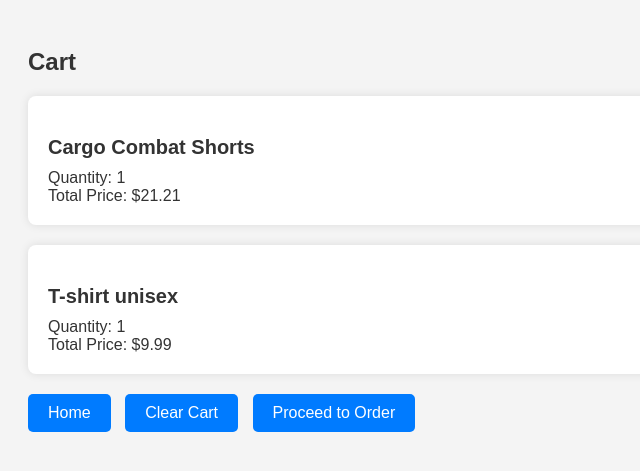
After one commit to IgorLugovoi/OnlineShopDjango, a Django app: page /cart/ in a window 1280 px wide. The commit adds this page. Shown: the top 471 px of the page, without its empty margins (0-640 px from the left). Run offline with Django 5.2, Linux system fonts and the light colour scheme; data comes from the database, SQL or seed files in the repository; both versions use the stored data as it was after the commit.

Commit message:
Added cart and resolve all problems with it

```diff
--- a/OnlineShopDjango/urls.py
+++ b/OnlineShopDjango/urls.py
@@ -1,29 +1,16 @@
-"""
-URL configuration for OnlineShopDjango project.
-
-The `urlpatterns` list routes URLs to views. For more information please see:
-    https://docs.djangoproject.com/en/5.0/topics/http/urls/
-Examples:
-Function views
-    1. Add an import:  from my_app import views
-    2. Add a URL to urlpatterns:  path('', views.home, name='home')
-Class-based views
-    1. Add an import:  from other_app.views import Home
-    2. Add a URL to urlpatterns:  path('', Home.as_view(), name='home')
-Including another URLconf
-    1. Import the include() function: from django.urls import include, path
-    2. Add a URL to urlpatterns:  path('blog/', include('blog.urls'))
-"""
 from django.conf import settings
 from django.conf.urls.static import static
 from django.contrib import admin
 from django.urls import path
 from main.views import home
-from shopItem.views import shopItemHome
 from main.views import order_view
 from itemList.views import ItemListHome
 from main.views import show_category_items
 from shopItem.views import shop_item_detail
+from shopItem.views import add_to_cart
+from shopItem.views import clear_cart
+from shopItem.views import cartItem
+
 
 urlpatterns = [
     path('admin/', admin.site.urls),
@@ -34,4 +21,7 @@ urlpatterns = [
     path('category/<int:category_id>/', show_category_items, name='category_items'),
     # path('shopItem/', shopItemHome, name='shopItemHome'),
     path('shopItem/<slug:cloth_slug>/', shop_item_detail, name='shop_item_detail'),
+    path('add-to-cart/<int:cloth_id>/', add_to_cart, name='add_to_cart'),
+    path('cart/clear/', clear_cart, name='clear_cart'),
+    path('cart/', cartItem, name='cart_detail'),
 ] + static(settings.MEDIA_URL, document_root=settings.MEDIA_ROOT)
--- a/main/models.py
+++ b/main/models.py
@@ -96,3 +96,11 @@ class Order(models.Model):
 
     class Meta:
         ordering = ('-create_at',)
+
+class CartItem(models.Model):
+    cloth = models.ForeignKey(Cloth, on_delete=models.CASCADE)
+    quantity = models.PositiveIntegerField(default=1)
+    total_price = models.DecimalField(max_digits=8, decimal_places=2)
+
+    def __str__(self):
+        return f"{self.quantity} of {self.cloth.name} - ${self.total_price}"
--- /dev/null
+++ b/main/templates/cartItem.html
@@ -0,0 +1,78 @@
+<!DOCTYPE html>
+<html lang="en">
+<head>
+    <meta charset="UTF-8">
+    <meta name="viewport" content="width=device-width, initial-scale=1.0">
+    <title>Cart</title>
+
+    <style>
+        body {
+            font-family: Arial, sans-serif;
+            background-color: #f4f4f4;
+            color: #333;
+            padding: 20px;
+        }
+
+        h2 {
+            font-size: 24px;
+            margin-bottom: 20px;
+        }
+
+        ul {
+            list-style: none;
+            padding: 0;
+            margin: 0;
+        }
+
+        li {
+            background-color: #fff;
+            border-radius: 8px;
+            box-shadow: 0 0 10px rgba(0, 0, 0, 0.1);
+            padding: 20px;
+            margin-bottom: 20px;
+        }
+
+        h3 {
+            font-size: 20px;
+            margin-bottom: 10px;
+        }
+
+        p {
+            margin: 0;
+        }
+
+        .btn {
+            display: inline-block;
+            padding: 10px 20px;
+            background-color: #007bff;
+            color: #fff;
+            border: none;
+            border-radius: 5px;
+            text-decoration: none;
+            margin-right: 10px;
+            cursor: pointer;
+        }
+
+        .btn:hover {
+            background-color: #0056b3;
+        }
+    </style>
+
+</head>
+<body>
+    <h2>Cart</h2>
+    <ul>
+        {% for item in cart_items %}
+        <li>
+            <h3>{{ item.cloth.name }}</h3>
+            <p>Quantity: {{ item.quantity }}</p>
+            <p>Total Price: ${{ item.total_price }}</p>
+        </li>
+        {% endfor %}
+    </ul>
+
+    <a href="{% url 'home' %}" class="btn">Home</a>
+    <a href="{% url 'clear_cart' %}" class="btn">Clear Cart</a>
+    <a href="{% url 'order' %}" class="btn">Proceed to Order</a>
+</body>
+</html>
--- a/main/templates/category_items.html
+++ b/main/templates/category_items.html
@@ -20,7 +20,7 @@
                         </div>
                         <!-- Product actions-->
                         <div class="card-footer p-4 pt-0 border-top-0 bg-transparent">
-                            <div class="text-center"><a class="btn btn-outline-dark mt-auto" href="#">View options</a></div>
+                            <div class="text-center"><a class="btn btn-outline-dark mt-auto" href="{% url 'shop_item_detail' cloth.slug %}">View</a></div>
                         </div>
                     </div>
                 </div>
--- a/main/templates/main.html
+++ b/main/templates/main.html
@@ -5,7 +5,7 @@
     {% include 'topbar.html' %}
     {% include 'navbar.html' %}
     {% include 'featured.html' %}
-    {% include 'order.html' %}
+
 
 
 {% endblock %}
--- a/main/templates/navbar.html
+++ b/main/templates/navbar.html
@@ -27,12 +27,11 @@
                     </button>
                     <div class="collapse navbar-collapse justify-content-between" id="navbarCollapse">
                         <div class="navbar-nav mr-auto py-0">
-                            <a href="index.html" class="nav-item nav-link active">Home</a>
                             <a href="http://127.0.0.1:8000/itemListHome/" class="nav-item nav-link">Shop</a>
-                            <a href="contact.html" class="nav-item nav-link">Contact</a>
+{#                            <a href="contact.html" class="nav-item nav-link">Contact</a>#}
                         </div>
                         <div class="navbar-nav ml-auto py-0">
-                            <a href="{% url 'order' %}" class="nav-item nav-link">Order</a>
+{#                            <a href="{% url 'order' %}" class="nav-item nav-link">Order</a>#}
 {#                            <a href="" class="nav-item nav-link">Register</a>#}
                         </div>
                     </div>
--- a/shopItem/templates/navigation.html
+++ b/shopItem/templates/navigation.html
@@ -9,11 +9,10 @@
 {#                        <li class="nav-item"><a class="nav-link" href="#!">About</a></li>#}
                     </ul>
                     <form class="d-flex">
-                        <button class="btn btn-outline-dark" type="submit">
+                        <a href="{% url 'cart_detail' %}" class="btn btn-outline-dark">
                             <i class="bi-cart-fill me-1"></i>
                             Cart
-                            <span class="badge bg-dark text-white ms-1 rounded-pill">0</span>
-                        </button>
+                        </a>
                     </form>
                 </div>
             </div>
--- a/shopItem/views.py
+++ b/shopItem/views.py
@@ -1,13 +1,44 @@
+from django.contrib import messages
+from django.http import HttpResponseRedirect
 from django.shortcuts import render
 from django.shortcuts import render, get_object_or_404
+from django.urls import reverse
+
 from main.models import Cloth
-
+from main.models import CartItem
+from django.shortcuts import redirect
 # Create your views here.
 def shopItemHome(request):
     return render(request, 'shop_item.html')
 
-
-
 def shop_item_detail(request, cloth_slug):
     cloth = get_object_or_404(Cloth, slug=cloth_slug)
-    return render(request, 'shop_item.html', {'cloth': cloth})
+    cart_items = CartItem.objects.all()
+    total = sum(item.total_price for item in cart_items)
+    return render(request, 'shop_item.html', {'cloth': cloth, 'cart_items': cart_items, 'total': total})
+
+def add_to_cart(request, cloth_id):
+    cloth = get_object_or_404(Cloth, id=cloth_id)
+
+    cart_item, created = CartItem.objects.get_or_create(
+        cloth=cloth,
+        defaults={'quantity': 0, 'total_price': 0}
+    )
+
+    cart_item.quantity += 1
+    cart_item.total_price = cart_item.quantity * cloth.price
+    cart_item.save()
+
+    messages.success(request, f'Added {cloth.name} to your cart.')
+
+    return render(request, 'cart_added.html')
+
+def clear_cart(request):
+    CartItem.objects.all().delete()
+    messages.success(request, 'Cart is empty.')
+    return render(request, 'cart_clear.html')
+
+def cartItem(request):
+    cart_items = CartItem.objects.all()
+    total = sum(item.total_price for item in cart_items)
+    return render(request, 'cartItem.html', {'cart_items': cart_items, 'total': total})
```
Also changed, not shown: main/templates/topbar.html (+4 -25 lines), main/views.py (+10 -1 lines), shopItem/templates/cart_added.html (added, +53 -0 lines), shopItem/templates/cart_clear.html (added, +53 -0 lines), shopItem/templates/product_section.html (+13 -31 lines), db.sqlite3, main/migrations/0004_order_cartitem.py (added).
